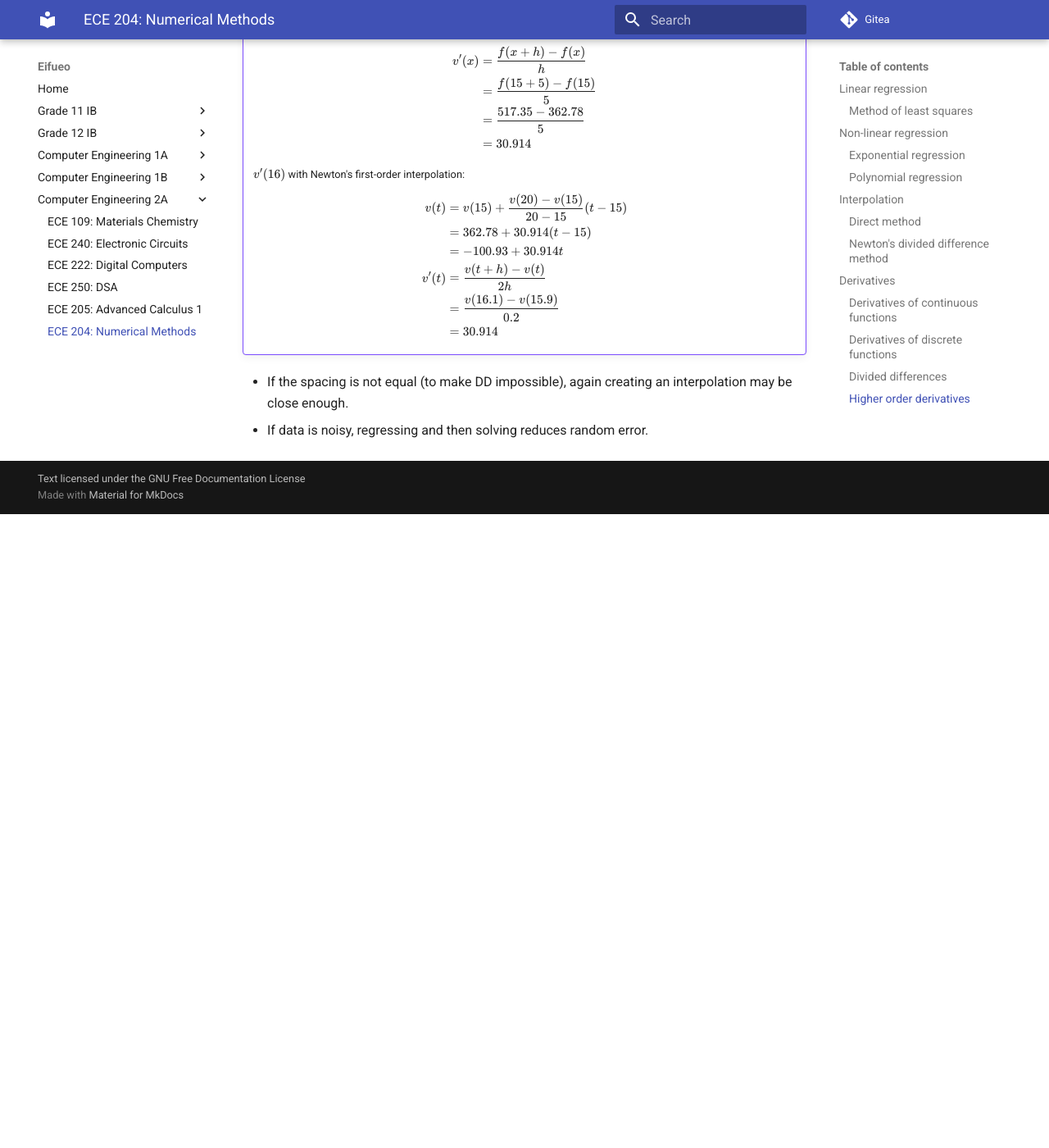
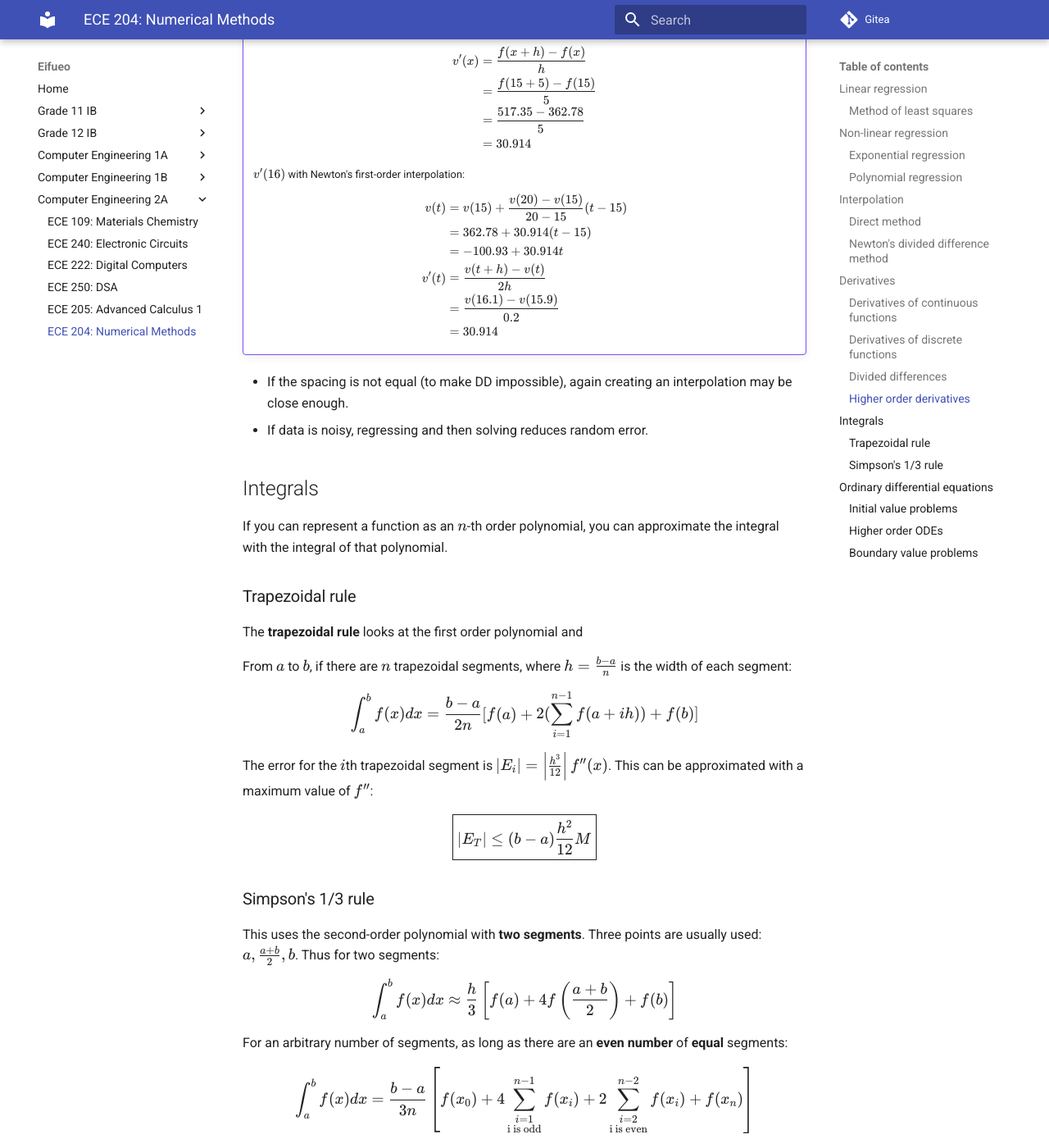
Before and after one commit to potatoeggy/eifueo, an MkDocs documentation site: the page built from docs/2a/ece204.md, in a window 1280 px wide and 1400 px high, scrolled down 4136 px. Shown: the whole window at 82% size. Built offline with MkDocs 1.6.1 and Material for MkDocs 9.7.7, drawn with Linux system fonts in a browser that asks for light colours; before the commit the page ends 4763 px from its top, so only the background shows below that; some of the changed text lies outside the part shown.

Commit message:
ece204: add odes

```diff
--- a/docs/2a/ece204.md
+++ b/docs/2a/ece204.md
@@ -171,3 +171,124 @@ For discrete data:
 
 - If the spacing is not equal (to make DD impossible), again creating an interpolation may be close enough.
 - If data is noisy, regressing and then solving reduces random error.
+
+## Integrals
+
+If you can represent a function as an $n$-th order polynomial, you can approximate the integral with the integral of that polynomial.
+
+### Trapezoidal rule
+
+The **trapezoidal rule** looks at the first order polynomial and
+
+From $a$ to $b$, if there are $n$ trapezoidal segments, where $h=\frac{b-a}{n}$ is the width of each segment:
+
+$$\int^b_af(x)dx=\frac{b-a}{2n}[f(a)+2(\sum^{n-1}_{i=1}f(a+ih))+f(b)]$$
+
+The error for the $i$th trapezoidal segment is $|E_i|=\left|\frac{h^3}{12}\right|f''(x)$. This can be approximated with a maximum value of $f''$:
+
+$$\boxed{|E_T|\leq(b-a)\frac{h^2}{12}M}$$
+
+### Simpson's 1/3 rule
+
+This uses the second-order polynomial with **two segments**. Three points are usually used: $a,\frac{a+b}{2},b$. Thus for two segments:
+
+$$\int^b_af(x)dx\approx\frac h 3\left[f(a)+4f\left(\frac{a+b}{2}\right)+f(b)\right]$$
+
+For an arbitrary number of segments, as long as there are an **even number** of **equal** segments:
+$$\int^b_af(x)dx=\frac{b-a}{3n}\left[f(x_0)+4\sum^{n-1}_{\substack{i=1 \\ \text{i is odd}}}f(x_i)+2\sum^{n-2}_{\substack{i=2 \\ \text{i is even}}}f(x_i)+f(x_n)\right]$$
+
+The error is:
+$$|E_T|=(b-a)\frac{h^4}{180}M$$
+
+## Ordinary differential equations
+
+### Initial value problems
+
+These problems only have results for one value of $x$.
+
+**Euler's method** converts the function to the form $f(x,y)$, where $y'=f(x,y)$.
+
+!!! example
+    $y'+2y=1.3e^{-x},y(0)=5\implies f(x,y)=1.3e^{-x}-2y,y(0)=5$
+
+Where $h$ is the width of each estimation (lower is better):
+
+$$y_{n+1}=y_n+hf(x_n,y_n)$$
+
+!!! example
+    If $f(x,y)=2xy,h=0.1$, $y_{n+1}=y_n+h2x_ny_n$
+
+    $$
+    y(1.1)=y(1)+0.1×2×1×\underbrace{y(1)}_{1 via IVP}=1.2 \\
+    y(1.2)=y(1.1)+0.1×2×1.1×\underbrace{y(1.1)}_{1.2}=1.464
+    $$
+
+**Heun's method** uses Euler's formula as a predictor. Where $y^*$ is the Euler solution:
+
+$$y_{n+1}=y_n+h\frac{f(x_n,y_n)+f(x_{n+1},y^*_{n+1}}{2}$$
+
+!!! example
+    For $f(x,y)=2xy,h=0.1, y(1)=1$:
+
+    Euler's formula returns $y^*_{n+1}=y_n+2hx_ny_n\implies y^*(1.1)=1.2$.
+
+    Applying Heun's correction:
+
+    \begin{align*}
+    y(1.1)&=y(1)=0.1\frac{2×1×y(1)+2×1.1×y^*(1.1)}{2} \\
+    &=1+0.1\frac{2×1×1+2×1.1×1.2}{2} \\
+    &=1.232
+    \end{align*}
+
+The **Runge-Kutta fourth-order method** is the most accurate of the three methods:
+
+$$y_n+1=y_n+\frac 1 6(k_1+2k_2+2k_3+k_4)$$
+
+- $k_1=hf(x_n,y_n)$
+- $k_2=hf(x_n+\tfrac 1 2h,y_n+\tfrac 1 2k_1)$
+- $k_3=hf(x_n+\tfrac 1 2 h, y_n+\tfrac 1 2 k_2)$
+- $k_4=hf(x_n+h,y_n+k_3)$
+
+### Higher order ODEs
+
+Higher order ODEs can be solved by reducing them to first order ODEs by creating a system of equations. For a second order ODE: Let $y'=u$.
+
+$$
+y'=u \\
+u'=f(x,y,u)
+$$
+
+For each ODE, the any method can be used:
+
+$$
+y_{n+1}=y_n+hu_n \\
+u_{n+1}=u_n+hf(x_n,y_n,u_n)
+$$
+
+!!! example
+    For $y''+xy'+y=0,y(0)=1,y'(0)=2,h=0.1$:
+
+    \begin{align*}
+    y'&= u \\
+    u'&=-xu-y \\
+    y_1&=y_0+0.1u_0 \\
+    &=1+0.1×2 \\
+    &=1.2 \\
+    \\
+    u_1&=u_0+0.1×f(x_0,y_0,u_0) \\
+    &=u_0+0.1(-x_0u_0-y_0] \\
+    &=2+0.1(-0×2-1) \\
+    &=1.9
+    \end{align*}
+
+### Boundary value problems
+
+The **finite difference method** divides the interval between the boundary into $n$ sub-intervals, replacing derivatives with their first principles representations. Solving each $n-1$ equation returns a proper system of equations.
+
+!!! example
+    For $y''+2y'+y=x^2, y(0)=0.2,y(1)=0.8,n=4\implies h=0.25$:
+    $x_0=0,x_1=0.25,x_2=0.5,x_3=0.75,x_4=1$
+
+    Replace with first principles:
+
+    $$\frac{y_{i+1}-2y_i+y_{i-1}{h^2}+2\frac{y_{i+1}-y_i}{h}+y_i=x_i^2$$
```
Also changed, not shown: docs/2a/ece205.md (+7 -0 lines), docs/2a/ece222.md (+4 -0 lines).
